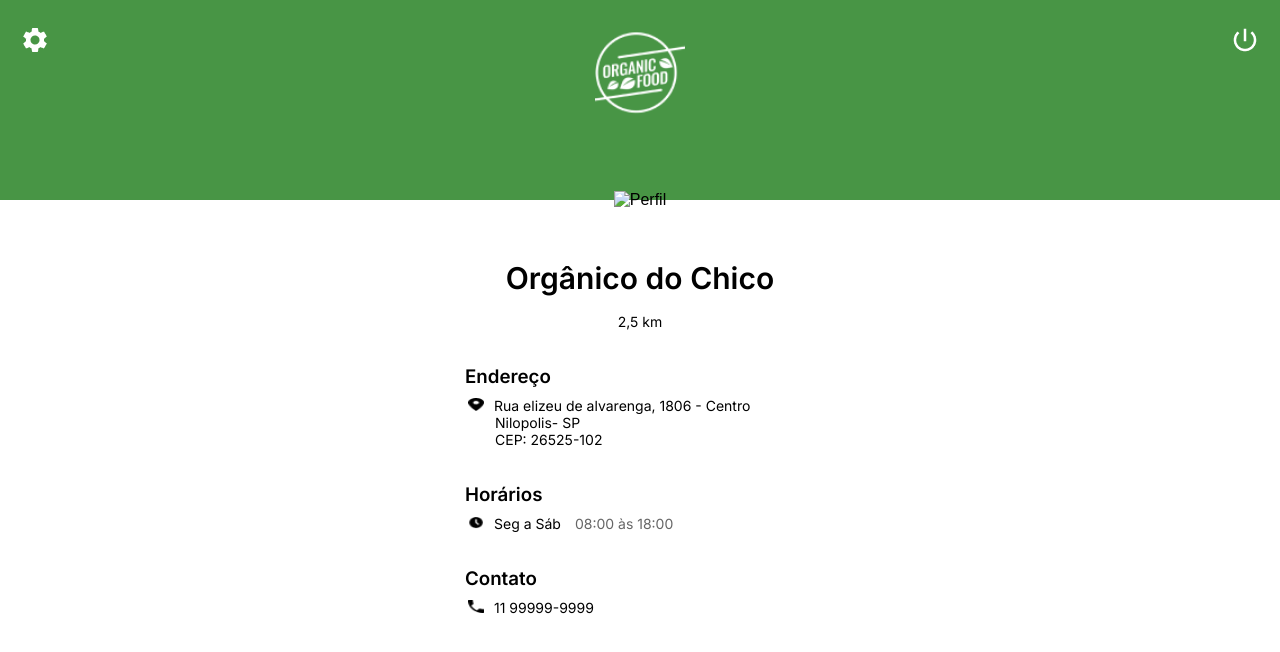
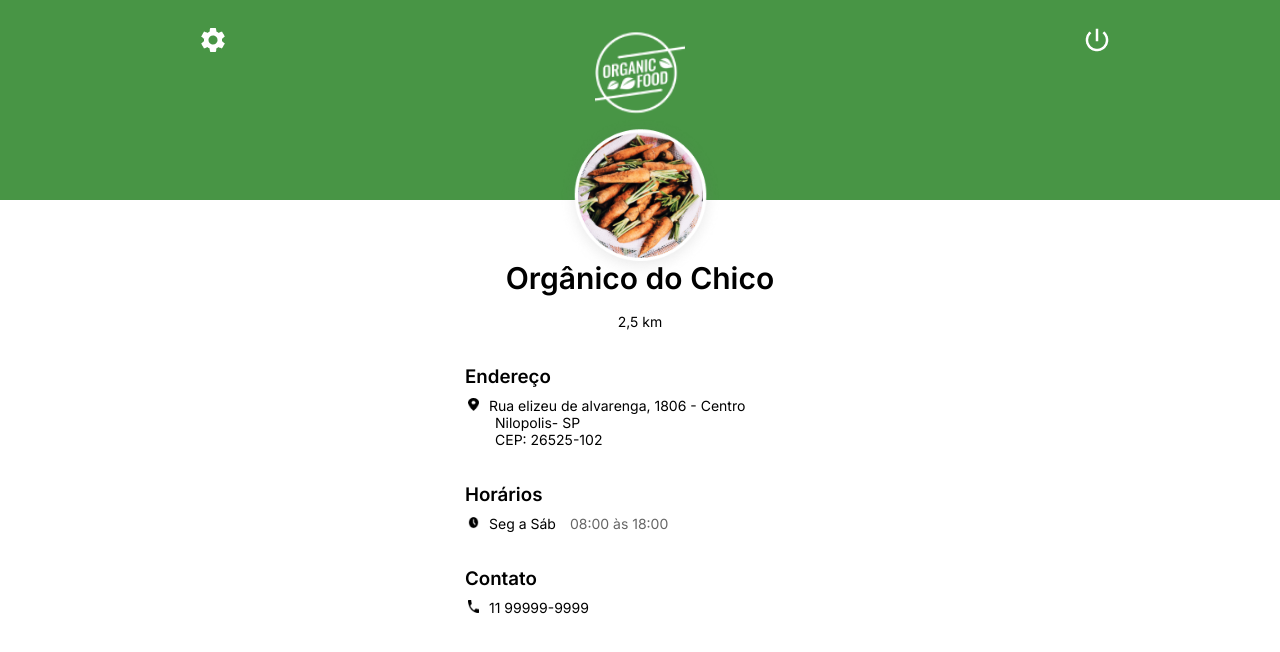
Before and after one commit to JuliaMendes/organicFood, a plain HTML site: page perfil-horta/perfil-horta.html in a window 1280 px wide. Drawn offline with Linux system fonts and the light colour scheme.

Commit message:
small fix

```diff
--- a/login/login-style.css
+++ b/login/login-style.css
@@ -24,7 +24,7 @@ body {
 
 header {
   background: var(--green);
-  height: 150px;
+  height: 200px;
   display: flex;
   align-items: center;
   justify-content: center;
--- a/login/login.js
+++ b/login/login.js
@@ -29,5 +29,7 @@ btnLogin.onclick = (event) => {
     })
   } else {
     form.submit()
+    // CORRIGIR O LINK!!!!
+    window.location.href = "http://www.devmedia.com.br";
   }
 }
--- a/perfil da horta/perfil horta.html
+++ b/perfil-horta/perfil-horta.html
@@ -15,7 +15,7 @@
       <div class="logout"><a href="../login/login.html"><img src="../img/power.png" alt="Sair" href=""/></a></div>
     </header>
     <main class="container">
-        <div class="perfil"><img src="../img/perfil1.png" alt="Perfil" href=""/></div>
+        <div class="perfil"><img src="../img/perfil.png" alt="Perfil" href=""/></div>
         <div class="nome-horta">
             <h1>Orgânico do Chico</h1>
         </div>
--- a/perfil da horta/ph-style.css
+++ b/perfil-horta/ph-style.css
@@ -81,7 +81,7 @@ p {
   margin-top: 10px;
   margin-right: 10px;
   margin-left: 3px;
-  width: 16px;
+  width: 11px;
   height: 13px;
 }
 
@@ -90,7 +90,7 @@ header {
   height: 200px;
   display: flex;
   align-items: center;
-  justify-content: center;
+  justify-content: space-around;
 }
 
 header img {
@@ -101,14 +101,14 @@ header img {
 header .config img{
   width: 30px;
   position: absolute;
-  left: 20px;
+  /* left: 20px; */
   margin-top: -75px;
 }
 
 header .logout img{
   width: 30px;
   position: absolute;
-  right: 20px;
+  /* right: 20px; */
   margin-top: -75px;
 }
 
```
Also changed, not shown: home/home.html (+1 -1 lines), img/perfil.png (added).
